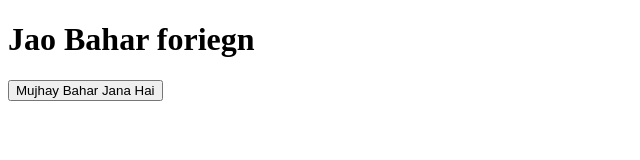
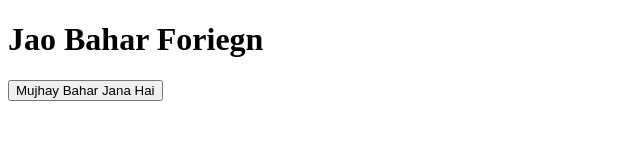
Before and after one commit to Abdullah-SE-bit/jao_bahar, a plain HTML site: page index.html in a window 1280 px wide. Shown: the full height of the page, 0-640 px from the left. Drawn offline with Linux system fonts and the light colour scheme.

Commit message:
UI's Commit 2

```diff
--- a/index.html
+++ b/index.html
@@ -7,7 +7,7 @@
     <link rel="stylesheet" href="style.css" />
   </head>
   <body>
-        <h1>Jao Bahar foriegn</h1>
+        <h1>Jao Bahar Foriegn</h1>
         <button>Mujhay Bahar Jana Hai</button>
   </body>
 </html>
```
